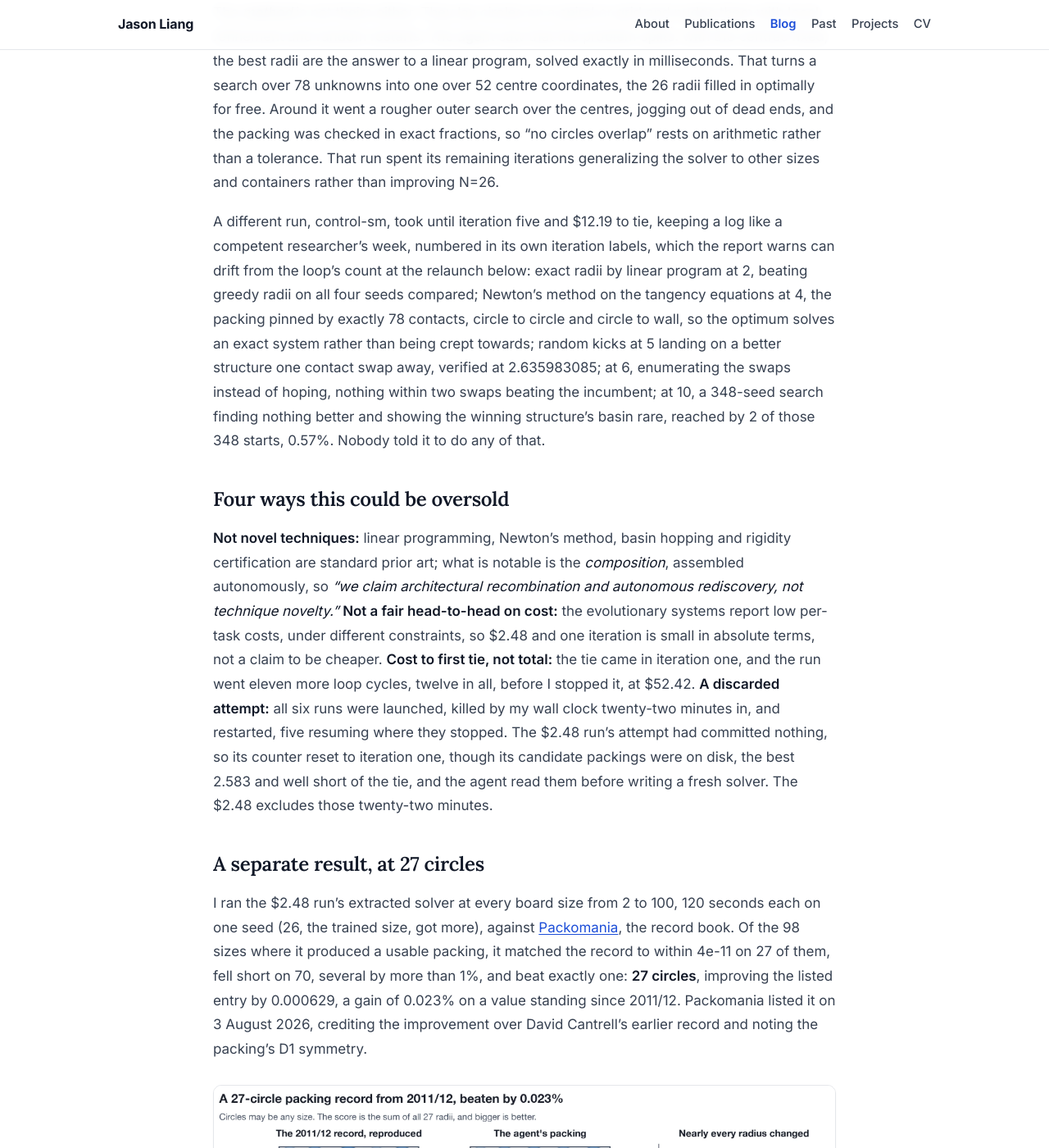
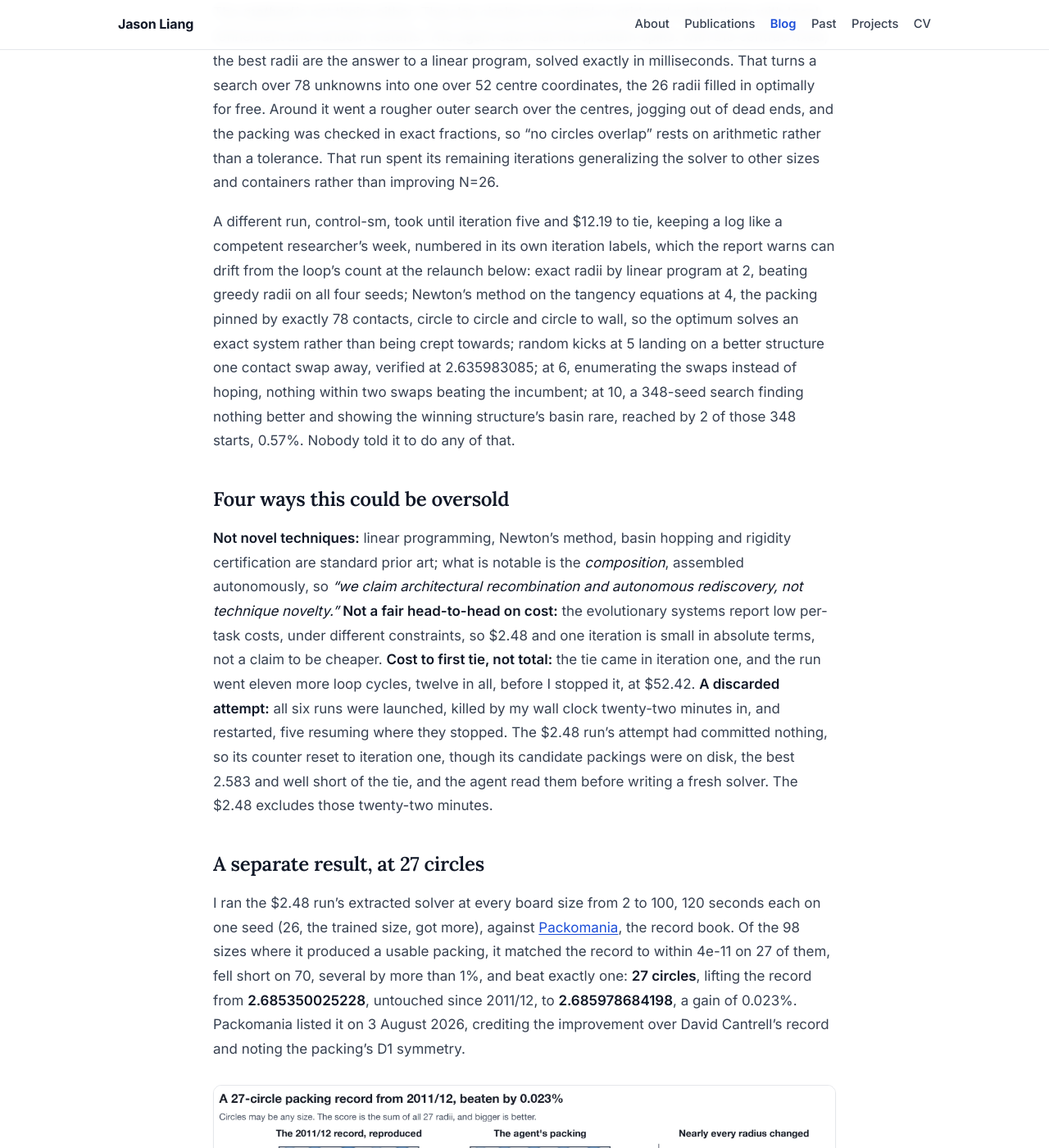
Before and after one commit to jasonzliang/jasonzliang.github.io, a Jekyll site: the page built from _posts/2026-08-04-circle-packing.md, in a window 1280 px wide and 1400 px high, scrolled down 2155 px. Shown: the whole window at 82% size. Built offline with Jekyll 4.4.1, drawn with Linux system fonts in a browser that asks for light colours.

Commit message:
State both N=27 record values, and unpack the ale-bench judge sentence
circle-packing gave only the delta (0.000629, 0.023%) and never the
values. Now explicit: the record is lifted from 2.685350025228, untouched
since 2011/12, to 2.685978684198. Both figures are the ones cited in
make_figs.py from the source packings.

ale-bench's judged-result sentence stacked five appositives onto one
clause and ended on 'a little above my own estimate and 1.09% clear'.
Split into four sentences, with the two totals contrasted directly and
the rank and Performance moved to their own clause.

```diff
--- a/_posts/2026-08-04-circle-packing.md
+++ b/_posts/2026-08-04-circle-packing.md
@@ -92,12 +92,12 @@ A different run, control-sm, took until iteration five and $12.19 to tie,
 keeping a log like a competent researcher's week, numbered in its own iteration
 labels, which the report warns can drift from the loop's count at the relaunch
 below: exact radii by linear program at 2, beating greedy radii on all four
-seeds compared; Newton's method on the tangency equations at 4, the packing
-pinned by exactly 78 contacts, circle to circle and circle to wall, so the
-optimum solves an exact system rather than being crept towards; random kicks at
-5 landing on a better structure one contact swap away, verified at 2.635983085;
-at 6, enumerating the swaps instead of hoping, nothing within two swaps beating
-the incumbent; at 10, a 348-seed search finding nothing better and showing the
+seeds; Newton's method on the tangency equations at 4, the packing pinned by
+exactly 78 contacts, circle to circle and circle to wall, so the optimum solves
+an exact system rather than being crept towards; random kicks at 5 landing on a
+better structure one contact swap away, verified at 2.635983085; at 6,
+enumerating the swaps instead of hoping, nothing within two swaps beating the
+incumbent; at 10, a 348-seed search finding nothing better and showing the
 winning structure's basin rare, reached by 2 of those 348 starts, 0.57%. Nobody
 told it to do any of that.
 
@@ -125,10 +125,10 @@ seconds each on one seed (26, the trained size, got more), against
 [Packomania](https://www.packomania.com/csqv/csqv.html), the record book. Of the
 98 sizes where it produced a usable packing, it matched the record to within
 4e-11 on 27 of them, fell short on 70, several by more than 1%, and beat exactly
-one: **27 circles**, improving the listed entry by 0.000629, a gain of 0.023% on
-a value standing since 2011/12. Packomania listed it on 3 August 2026, crediting
-the improvement over David Cantrell's earlier record and noting the packing's D1
-symmetry.
+one: **27 circles**, lifting the record from **2.685350025228**, untouched since
+2011/12, to **2.685978684198**, a gain of 0.023%. Packomania listed it on 3
+August 2026, crediting the improvement over David Cantrell's record and noting
+the packing's D1 symmetry.
 
 {% include figure.html
    src="/img/blog/2026-08-04-circle-packing/packing-old-vs-new.webp"
```
Also changed, not shown: _posts/2026-08-08-ale-bench.md (+6 -6 lines).
